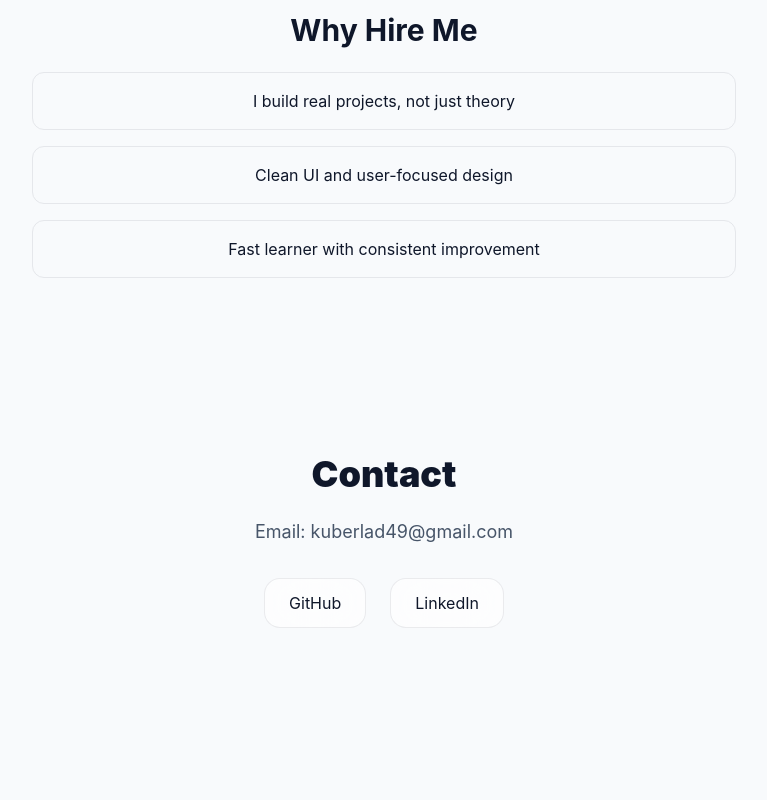
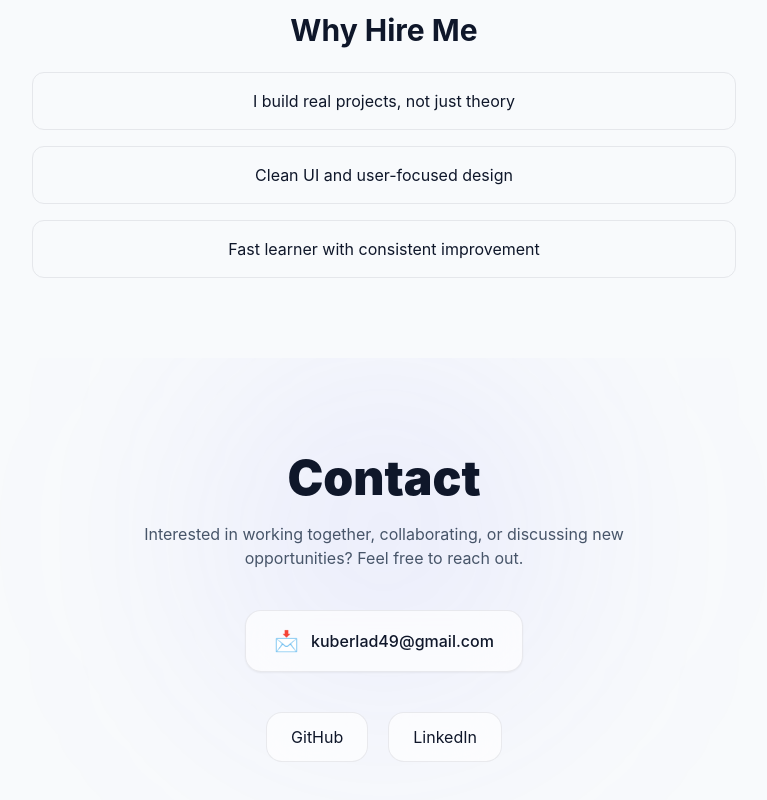
Before and after one commit to Kuberlad49/portfolio, a React app: page / in a window 1280 px wide. Shown: the part 2400-3200 px from the top of the page, without its empty margins (256-1023 px from the left). Before the commit the page ends 3124 px from the top, so only its background shows below. Built offline with nearby package versions, Linux system fonts and the light colour scheme; the HTML template or start-up script is replaced by a standard one.

Commit message:
upgrade hero and skills UI

```diff
--- a/src/components/Contact.jsx
+++ b/src/components/Contact.jsx
@@ -2,19 +2,58 @@ const Contact = () => {
   return (
     <section
       id="contact"
-      className="px-5 sm:px-8 py-24 text-center"
+      className="relative px-5 sm:px-8 py-24 overflow-hidden"
     >
 
-      <h2 className="text-3xl sm:text-4xl font-black mb-6">
+      {/* Background Glow */}
+      <div className="absolute top-0 left-1/2 -translate-x-1/2 w-[350px] h-[350px] bg-indigo-500/10 blur-[120px] rounded-full"></div>
+
+      <div className="relative z-10 max-w-4xl mx-auto text-center">
+
+        {/* Heading */}
+        <h2 className="text-3xl sm:text-5xl font-black mb-5">
           Contact
         </h2>
 
-      <p className="text-[var(--subtext)] text-base sm:text-lg">
-        Email: kuberlad49@gmail.com
+        {/* Subtitle */}
+        <p className="text-[var(--subtext)] text-sm sm:text-base max-w-xl mx-auto leading-relaxed">
+          Interested in working together, collaborating,
+          or discussing new opportunities?
+          Feel free to reach out.
         </p>
 
-      <div className="mt-8 flex justify-center gap-6 flex-wrap">
+        {/* Premium Email Button */}
+        <div className="mt-10 flex justify-center">
 
+          <a
+            href="mailto:kuberlad49@gmail.com"
+            className="group relative overflow-hidden px-7 py-4 rounded-2xl border border-[var(--border)] bg-[var(--card)] backdrop-blur-xl shadow-sm hover:shadow-[0_0_35px_rgba(99,102,241,0.25)] transition-all duration-300"
+          >
+
+            {/* Animated Glow */}
+            <span className="absolute inset-0 bg-gradient-to-r from-indigo-500/10 via-purple-500/10 to-indigo-500/10 opacity-0 group-hover:opacity-100 transition duration-500"></span>
+
+            {/* Content */}
+            <span className="relative z-10 flex items-center gap-3 text-sm sm:text-base font-medium">
+
+              <span className="text-xl">
+                📩
+              </span>
+
+              <span className="group-hover:text-indigo-500 transition">
+                kuberlad49@gmail.com
+              </span>
+
+            </span>
+
+          </a>
+
+        </div>
+
+        {/* Social Buttons */}
+        <div className="mt-10 flex justify-center gap-5 flex-wrap">
+
+          {/* GitHub */}
           <a
             href="https://github.com/Kuberlad49"
             target="_blank"
@@ -24,6 +63,7 @@ const Contact = () => {
             GitHub
           </a>
 
+          {/* LinkedIn */}
           <a
             href="https://www.linkedin.com/in/kuber-lad-50a817290/"
             target="_blank"
@@ -34,6 +74,8 @@ const Contact = () => {
           </a>
 
         </div>
+
+      </div>
     </section>
   );
 };
```
Lines whose indentation alone changed are shown as unchanged.
